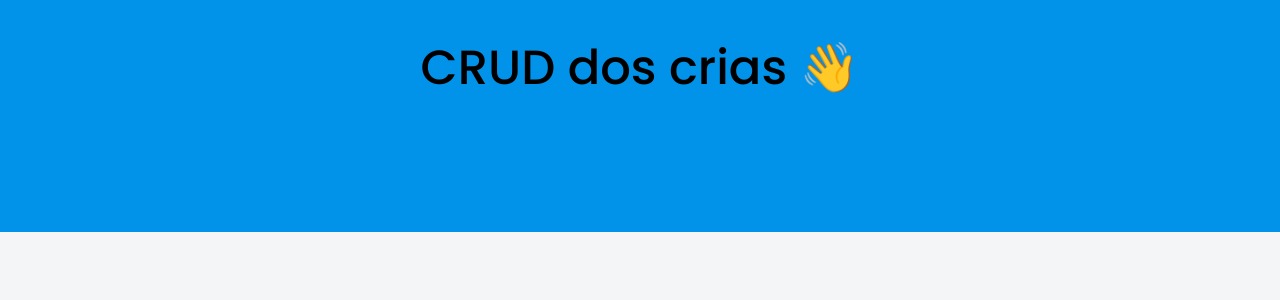
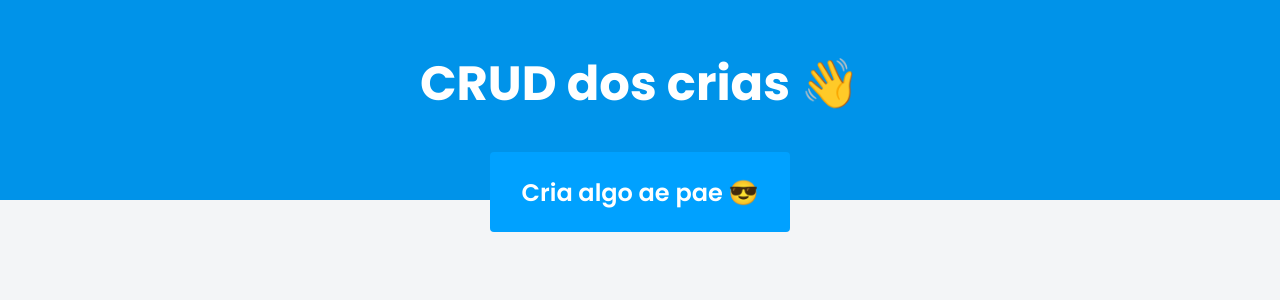
Before and after one commit to matheustanaka/Symptoms-Manager, a React (Create React App) app: page / in a window 1280 px wide. Shown: the top 300 px of the page. Built offline with nearby package versions, Linux system fonts and the light colour scheme.

Commit message:
feat: add button component

```diff
--- a/src/App.tsx
+++ b/src/App.tsx
@@ -1,3 +1,4 @@
+import { ButtonCreate } from "./components/Button";
 import { Header } from "./components/Header";
 import { GlobalStyle } from "./styles/global";
 
@@ -5,6 +6,7 @@ function App() {
   return (
     <>
     <Header />
+    <ButtonCreate />
     <GlobalStyle />
     </>
   );
--- /dev/null
+++ b/src/components/Button/index.tsx
@@ -0,0 +1,13 @@
+import { Button, Container } from "./style";
+
+export function ButtonCreate() {
+    return (
+        <Container>
+            <Button>
+                Cria algo ae pae 😎
+            </Button>
+        </Container>
+
+    );
+
+}
--- /dev/null
+++ b/src/components/Button/style.ts
@@ -0,0 +1,27 @@
+import styled from "styled-components";
+
+export const Container = styled.div`
+    display: flex;
+    align-items: center;
+    justify-content: center;
+    margin-top: -3rem;
+`;
+
+export const Button = styled.button`
+    font-size: 1.5rem;
+    font-weight: 600;
+    color: #FFF;
+    background: var(--background-color2);
+
+    border:0;
+    padding: 0 2rem;
+    border-radius: 0.25rem;
+    height: 5rem;
+
+    transition: filter 0.2s;
+
+    &:hover {
+        filter: brightness(0.9); //escurece o botão quando passa o mouse
+        }
+
+`;
--- a/src/components/Header/style.ts
+++ b/src/components/Header/style.ts
@@ -8,12 +8,14 @@ export const Content = styled.div`
     max-width: 1120px;
     margin: 0 auto;
 
-    padding: 2rem 1rem 8rem;
+    padding: 2rem 1rem 5rem;
     display: flex;
     justify-content: center;
 
     h1 {
         font-size: 3rem;
-        font-weight: 500;
+        font-weight: 700;
+        margin-top: 1rem;
+        color: #FFF;
     }
 `;
--- a/src/styles/global.ts
+++ b/src/styles/global.ts
@@ -5,6 +5,7 @@ export const GlobalStyle = createGlobalStyle`
         --background: rgba(243, 245, 247, 1);
         --box: rgba(255, 255, 255, 1);
         --background-color: #0093E9;
+        --background-color2: #00a1ff;
         --background-image: linear-gradient(160deg, #0093E9 0%, #80D0C7 100%);
 
     }
```
